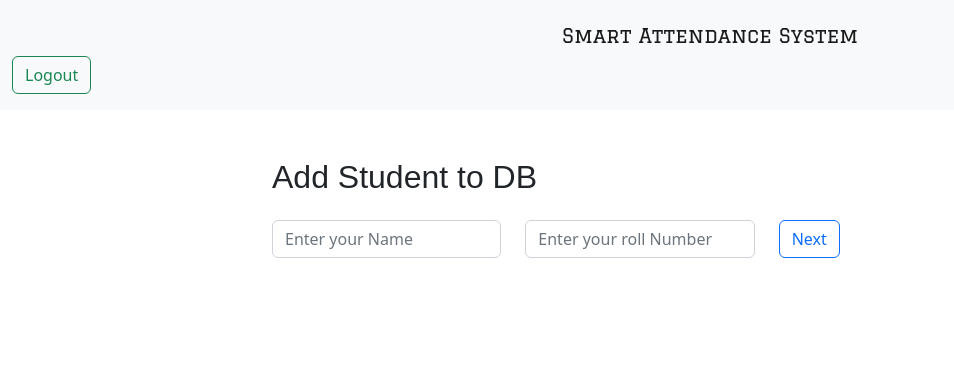
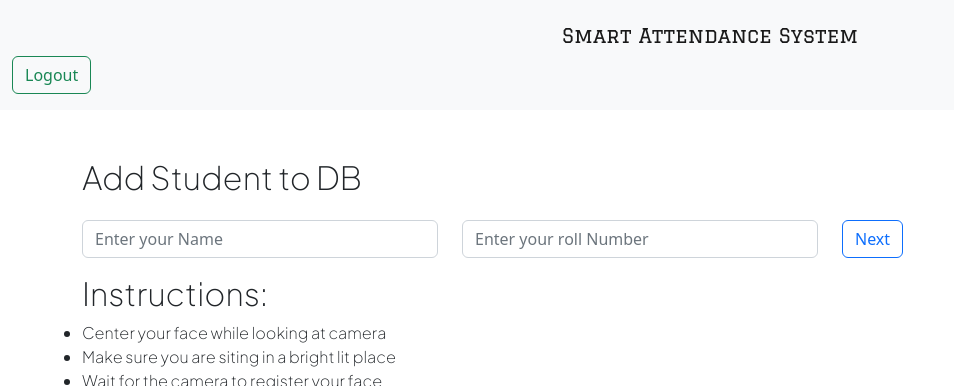
Before and after one commit to SubhasyaTippareddy/smart_attendance_system, a Flask app: page /add_student in a window 1280 px wide; the page is wider, and only the part inside the window is pictured. Shown: the top 386 px of that part, without its empty margins (0-954 px from the left). Run offline with Flask 2, Linux system fonts and the light colour scheme.

Commit message:
Added instructions; mark attendance cam working

```diff
--- a/templates/base.html
+++ b/templates/base.html
@@ -15,6 +15,10 @@
     <link rel="preconnect" href="https://fonts.googleapis.com">
     <link rel="preconnect" href="https://fonts.gstatic.com" crossorigin>
     <link href="https://fonts.googleapis.com/css2?family=Graduate&display=swap" rel="stylesheet">
+
+    <link rel="preconnect" href="https://fonts.googleapis.com">
+    <link rel="preconnect" href="https://fonts.gstatic.com" crossorigin>
+    <link href="https://fonts.googleapis.com/css2?family=Plus+Jakarta+Sans:wght@200&display=swap" rel="stylesheet">
 
     <link href="https://cdn.jsdelivr.net/npm/bootstrap@5.2.0-beta1/dist/css/bootstrap.min.css" rel="stylesheet"
         integrity="sha384-0evHe/X+R7YkIZDRvuzKMRqM+OrBnVFBL6DOitfPri4tjfHxaWutUpFmBp4vmVor" crossorigin="anonymous">
--- a/templates/create__student_db.html
+++ b/templates/create__student_db.html
@@ -5,14 +5,12 @@
 
 <div class="container">
     <div class="row">
-        <div class="col-lg-8  offset-lg-2">
-
-
+        <div>
             <h2 class="mt-5 fontforall">Add Student to DB</h2>
             <form method="post" action="{{ url_for('add_student_details') }}">
                 <form>
                     <div class="row">
-                        <div class="col mt-3">
+                        <div class="col mt-3 pb-3">
                             <input type="text" class="form-control" name="name" placeholder="Enter your Name">
                         </div>
                         <div class="col mt-3">
@@ -43,7 +41,18 @@
         </script>
         {% endif %}
         {% endwith %}
+        <h2 class="fontforall">Instructions:</h2>
+        <ul>
+            <li class="fontforall">Center your face while looking at camera</li>
+            <li class="fontforall"> Make sure you are siting in a bright lit place</li>
+            <li class="fontforall">Wait for the camera to register your face</li>
+        </ul>
+
+    </div>
+    <div class="image-container">
+        <img src="{{ url_for('video_feed_for_dbcreation') }}">
     </div>
 </div>
 </div>
+</div>
 {% endblock %}
```
Also changed, not shown: templates/attendance.html (+6 -4 lines), templates/login.html (+14 -12 lines), 1 other file.
